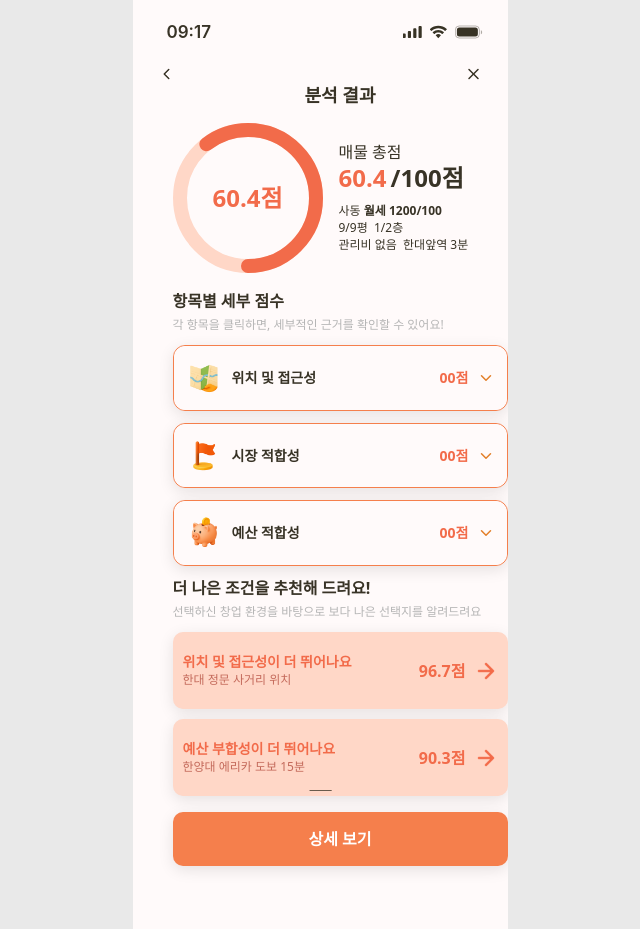
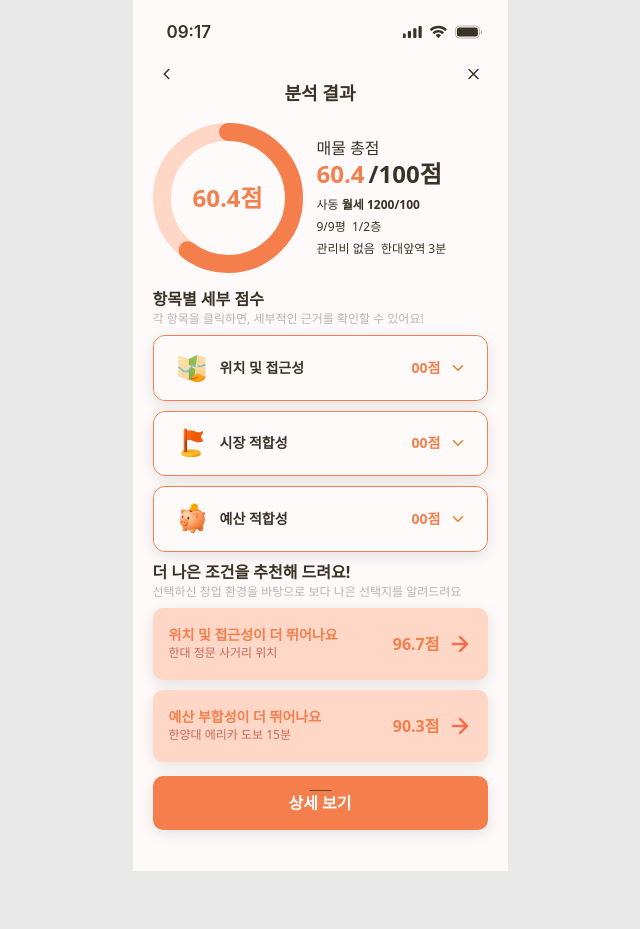
Before and after one commit to erica-likelion/team3-fe, a React (Vite) app: page /output in a window 1280 px wide. Shown: the whole page, without its empty margins (320-960 px from the left). After the commit the page ends 871 px from the top, so only its background shows below. Built offline with nearby package versions, Linux system fonts and the light colour scheme.

Commit message:
feat: OutputMainPage 수정

```diff
--- /dev/null
+++ b/src/components/ExitConfirmModal/index.ts
@@ -0,0 +1 @@
+export { default } from "./ExitConfirmModal";
--- a/src/pages/Output/OutputMainPage.module.scss
+++ b/src/pages/Output/OutputMainPage.module.scss
@@ -6,7 +6,7 @@
 
   --OR600: #f26b4a; /* Secondary/OR600 */
   --OR300: #ffd7c7; /* Secondary/OR300 */
-  --PRIMARYOR: #f57f4c; /* PRIMARY/OR (CTA) */
+  --PRIMARYOR: #f57f4c; /* PRIMARY/OR (CTA & 도넛 진행색) */
   --CR200: #fff2ec; /* 얇은 디바이더 */
 
   --card-shadow: 0 4px 15px rgba(0, 0, 0, 0.1);
@@ -15,39 +15,36 @@
 /* ===== 레이아웃 ===== */
 .root {
   position: relative;
-  width: calc(100% + 40px); /* 부모 20px 패딩 상쇄 */
-  margin-left: -20px;
-  margin-right: -20px;
-
+  margin-left: 20px;
   max-width: 375px;
   margin-inline: auto;
+  background: var(--NeutralWT);
 
-  background: var(--NeutralWT);
-  padding: 0 20px 20px;
   box-sizing: border-box;
 }
 
-/* ===== 페이지 타이틀 ===== */
+/* ===== 페이지 타이틀(탑바 중앙) ===== */
 .pageTitle {
   position: sticky;
   top: 0;
   height: 44px;
   display: grid;
   place-items: center;
-
+  margin: -10px 0 6px 0; /* 위로 4px 끌어올림 */
+  transform: translateY(-2px);
   margin: 0 0 6px 0;
   font: 600 18px/1 Pretendard, system-ui, -apple-system, sans-serif;
   color: var(--NeutralBK);
   background: transparent;
   z-index: 2;
-  pointer-events: none;
+  pointer-events: none; /* 좌우 아이콘과 나란히 보이되, 클릭 방해 X */
 }
 
 /* ===== 히어로 ===== */
 .hero {
   display: grid;
   grid-template-columns: 150px 1fr;
-  gap: 16px;
+  gap: 14px;
   align-items: center;
   padding: 0 0 6px;
 }
@@ -61,12 +58,6 @@
   height: 100%;
   display: block;
 }
-
-.donutProg {
-  transform-origin: 50% 50%;
-  transform: rotate(-90deg) scaleX(-1); /* ▼ 12시 시작 & 시계 방향 */
-}
-
 .donutCenter {
   position: absolute;
   inset: 0;
@@ -75,8 +66,8 @@
   pointer-events: none;
 }
 .donutScore {
-  font: 700 24px/1.1 Pretendard, system-ui, -apple-system, sans-serif; /* 24px */
-  color: var(--OR600);
+  font: 700 24px/1.1 Pretendard, system-ui, -apple-system, sans-serif;
+  color: var(--PRIMARYOR); /* 점수 텍스트도 메인 오렌지 */
 }
 
 .heroRight {
@@ -95,16 +86,16 @@
 }
 .heroScore {
   font: 700 24px/1 Pretendard, system-ui, -apple-system, sans-serif;
-  color: var(--OR600);
+  color: var(--PRIMARYOR);
 }
 .heroTotal {
   font: 700 24px/1 Pretendard, system-ui, -apple-system, sans-serif;
   color: var(--NeutralBK);
 }
 .heroMeta {
-  margin-top: 8px;
+  margin-top: 6px;
   display: grid;
-  gap: 3px;
+  gap: 8px; /* ▶ 요구: 라인 간격 8 */
   font: 400 12px/1.15 Pretendard, system-ui, -apple-system, sans-serif;
   color: var(--NeutralBK);
 }
@@ -117,7 +108,7 @@
 
 /* ===== 섹션 공통 ===== */
 .section {
-  margin-top: 14px;
+  margin-top: 12px; /* 컴팩트하게 조정 */
 }
 .sectionTitle {
   margin: 0;
@@ -125,15 +116,16 @@
   color: var(--NeutralBK);
 }
 .sectionDesc {
-  margin: 8px 0 12px;
-  font: 500 12px/1.35 Pretendard, system-ui, -apple-system, sans-serif;
+  margin: 6px 0 10px;
+  font: 500 12px/1 Pretendard, system-ui, -apple-system, sans-serif;
+  letter-spacing: 0;
   color: var(--GR400);
 }
 
 /* ===== 아코디언 ===== */
 .accList {
   display: grid;
-  gap: 12px;
+  gap: 10px; /* 컴팩트 */
 }
 
 .acc {
@@ -149,7 +141,7 @@
   align-items: center;
   justify-content: space-between;
   gap: 10px;
-  padding: 13.8px 12px;
+  padding: 13.8px 20px; /* ▶ 좌우 내부 여백 20 유지 */
   background: var(--NeutralWT);
   border: 0;
   border-radius: 12px;
@@ -177,7 +169,7 @@
 }
 .accPoint {
   font: 600 14px/1 Pretendard, system-ui, -apple-system, sans-serif;
-  color: var(--OR600);
+  color: var(--PRIMARYOR);
 }
 .chev {
   width: 18px;
@@ -191,7 +183,7 @@
 }
 
 .accBody {
-  padding: 0 12px 12px 12px;
+  padding: 0 20px 14px 20px; /* 본문도 좌우 20 */
 }
 .accDivider {
   display: block;
@@ -204,10 +196,10 @@
   padding: 0;
   border: 0;
   font: 500 12px/1.45 Pretendard, system-ui, -apple-system, sans-serif;
-  color: #4a3b35; /* Secondary/BW800 */
+  color: #4a3b35;
 }
 
-/* ===== 추천 카드  ===== */
+/* ===== 추천 카드 ===== */
 .recoList {
   display: grid;
   gap: 10px;
@@ -218,8 +210,8 @@
   align-items: center;
   justify-content: space-between;
   width: 100%;
-  height: 77px;
-  padding: 10px;
+  height: 72px; /* 살짝 낮춰서 1스크린 내 배치 */
+  padding: 12px 16px; /* 내부 여백 */
   border-radius: 10px;
   background: var(--OR300);
   border: 0;
@@ -233,7 +225,7 @@
 }
 .recoTitle {
   font: 700 14px/1 Pretendard, system-ui, -apple-system, sans-serif;
-  color: var(--OR600);
+  color: var(--PRIMARYOR);
 }
 .recoSub {
   font: 500 12px/1.1 Pretendard, system-ui, -apple-system, sans-serif;
@@ -246,7 +238,7 @@
 }
 .recoScore {
   font: 700 16px/1 Pretendard, system-ui, -apple-system, sans-serif;
-  color: var(--OR600);
+  color: var(--PRIMARYOR);
 }
 .recoArrow {
   width: 24px;
@@ -256,7 +248,7 @@
 
 /* ===== CTA ===== */
 .ctaWrap {
-  padding: 16px 0 24px;
+  padding: 14px 0 22px;
   display: grid;
   place-items: center;
 }
@@ -271,3 +263,54 @@
   box-shadow: var(--card-shadow);
   cursor: pointer;
 }
+
+/* ===== 모달 ===== */
+.modalOverlay {
+  position: fixed;
+  inset: 0;
+  background: rgba(0, 0, 0, 0.35);
+  z-index: 50;
+}
+.modalBox {
+  position: fixed;
+  left: 50%;
+  top: 50%;
+  transform: translate(-50%, -50%);
+  width: min(320px, calc(100vw - 40px));
+  background: #fff;
+  border-radius: 12px;
+  box-shadow: var(--card-shadow);
+  padding: 20px;
+  z-index: 51;
+}
+.modalTitle {
+  font: 700 16px/1 Pretendard, system-ui, -apple-system, sans-serif;
+  margin-bottom: 10px;
+}
+.modalText {
+  font: 500 14px/1.4 Pretendard, system-ui, -apple-system, sans-serif;
+  color: var(--NeutralBK);
+  margin-bottom: 16px;
+}
+.modalActions {
+  display: flex;
+  gap: 8px;
+  justify-content: flex-end;
+}
+.modalBtn {
+  height: 40px;
+  padding: 0 14px;
+  border-radius: 8px;
+  font: 700 14px/1 Pretendard, system-ui, -apple-system, sans-serif;
+  cursor: pointer;
+}
+.modalOutline {
+  background: #fff;
+  border: 1px solid var(--PRIMARYOR);
+  color: var(--PRIMARYOR);
+}
+.modalPrimary {
+  background: var(--PRIMARYOR);
+  border: 0;
+  color: #fff;
+}
--- a/src/pages/Output/OutputMainPage.tsx
+++ b/src/pages/Output/OutputMainPage.tsx
@@ -1,17 +1,18 @@
-import { useState } from "react";
+// src/pages/Output/OutputMainPage.tsx
+import { useEffect, useMemo, useState } from "react";
+import { useNavigate } from "react-router-dom";
 import s from "./OutputMainPage.module.scss";
 
 import ChevronDown from "../../assets/ui/chevron-down.svg";
+import ArrowRight from "../../assets/ui/arrow-right 2.png";
 
 // 3D 아이콘
 import IconBudget from "../../assets/ui/Budget.png";
 import IconLocation from "../../assets/ui/Location.png";
 import IconTarget from "../../assets/ui/Target.png";
 
-// 추천카드 화살표(색 적용된 버전)
-import ArrowRight from "../../assets/ui/arrow-right 2.png";
+import OutputExitConfirmModal from "../../components/ExitConfirmModal/OutputExitConfirmModal";
 
-/* ===== 작은 컴포넌트: 원형 점수 그래프 ===== */
 function ScoreDonut({
   score = 60.4,
   size = 150,
@@ -20,20 +21,15 @@ function ScoreDonut({
   size?: number;
 }) {
   const pct = Math.max(0, Math.min(100, score));
-  const stroke = 14;
+  const stroke = 18; // ▶ 요구: 도넛 두께 굵게
   const r = (size - stroke) / 2;
   const c = 2 * Math.PI * r;
-  const offset = c * (1 - pct / 100);
+  const filled = (pct / 100) * c;
 
   return (
     <div className={s.donutWrap} style={{ width: size, height: size }}>
-      <svg
-        className={s.donutSvg}
-        width={size}
-        height={size}
-        viewBox={`0 0 ${size} ${size}`}
-      >
-        {/* 트랙 */}
+      <svg className={s.donutSvg} width={size} height={size}>
+        {/* 트랙 (배경: Secondary/OR300) */}
         <circle
           cx={size / 2}
           cy={size / 2}
@@ -42,19 +38,20 @@ function ScoreDonut({
           strokeWidth={stroke}
           fill="none"
           strokeLinecap="round"
+          transform={`rotate(-90 ${size / 2} ${size / 2})`}
         />
-        {/* 프로그레스 (12시 시작 + 시계 방향) */}
+        {/* 프로그레스 (PRIMARY/OR, 12시 시작·시계방향) */}
         <circle
-          className={s.donutProg}
           cx={size / 2}
           cy={size / 2}
           r={r}
-          stroke="var(--OR600)"
+          stroke="var(--PRIMARYOR)"
           strokeWidth={stroke}
           fill="none"
           strokeLinecap="round"
-          strokeDasharray={c}
-          strokeDashoffset={offset}
+          strokeDasharray={`${filled} ${c}`}
+          strokeDashoffset={0}
+          transform={`rotate(-90 ${size / 2} ${size / 2})`}
         />
       </svg>
       <div className={s.donutCenter}>
@@ -64,11 +61,13 @@ function ScoreDonut({
   );
 }
 
-/* ===== 아코디언 아이템 ===== */
+/* ------------------------------ */
+/* 아코디언 아이템 (기본: 닫힘)   */
+/* ------------------------------ */
 type AccordionProps = {
   icon: string;
   title: string;
-  scoreText: string; // “00점”
+  scoreText: string;
   body: string;
   defaultOpen?: boolean;
 };
@@ -77,7 +76,7 @@ function AccordionItem({
   title,
   scoreText,
   body,
-  defaultOpen = false, // ✅ 기본은 닫힘
+  defaultOpen = false,
 }: AccordionProps) {
   const [open, setOpen] = useState(!!defaultOpen);
   return (
@@ -107,7 +106,9 @@ function AccordionItem({
   );
 }
 
-/* ===== 추천 카드 ===== */
+/* ------------------------------ */
+/* 추천 카드                       */
+/* ------------------------------ */
 function RecoItem({
   title,
   subtitle,
@@ -131,42 +132,76 @@ function RecoItem({
   );
 }
 
-/* ===== 페이지 본문 ===== */
+/* ------------------------------ */
+/* 페이지                          */
+/* ------------------------------ */
 export default function OutputMainPage() {
+  const navigate = useNavigate();
+
+  // X(닫기) 모달
+  const [showExit, setShowExit] = useState(false);
+  const openExit = () => setShowExit(true);
+  const closeExit = () => setShowExit(false);
+  const goHome = () => {
+    setShowExit(false);
+    navigate("/");
+  };
+
+  // ✅ 탑바 X 클릭을 "항상" 가로채서 모달을 띄운다 (캡처 단계)
+  useEffect(() => {
+    const selector =
+      '.topbar-x, [data-role="topbar-close"], [aria-label="닫기"], [aria-label="Close"]';
+
+    const onCaptureClick = (e: Event) => {
+      const t = e.target as HTMLElement | null;
+      if (t && t.closest(selector)) {
+        e.preventDefault();
+        e.stopPropagation();
+        setShowExit(true);
+      }
+    };
+
+    document.addEventListener("click", onCaptureClick, true);
+    return () => {
+      document.removeEventListener("click", onCaptureClick, true);
+    };
+  }, []);
+
+  // 상단 타이틀(탑바 중앙)
+  const pageTitle = useMemo(() => "분석 결과", []);
+
   return (
     <main className={s.root} aria-label="분석 결과">
-      {/* 상단 타이틀(탑바 중앙 정렬) */}
-      <h1 className={s.pageTitle}>분석 결과</h1>
+      {/* 탑바 중앙 타이틀 */}
+      <h1 className={s.pageTitle}>{pageTitle}</h1>
 
       {/* 히어로: 그래프 + 요약 */}
       <section className={s.hero}>
         <ScoreDonut score={60.4} />
-
         <div className={s.heroRight}>
           <div className={s.heroCaption}>매물 총점</div>
           <div className={s.heroScoreRow}>
             <span className={s.heroScore}>60.4</span>
             <span className={s.heroTotal}>/100점</span>
           </div>
-
           <div className={s.heroMeta}>
             <div>
               <span className={s.metaLabel}>사동</span> <b>월세 1200/100</b>
             </div>
-            <div className={s.metaLine}>{"9/9평  1/2층"}</div>
-            <div className={s.metaLine}>{"관리비 없음  한대앞역 3분"}</div>
+            <div className={s.metaLine}>9/9평&nbsp;&nbsp;1/2층</div>
+            <div className={s.metaLine}>
+              관리비 없음&nbsp;&nbsp;한대앞역 3분
+            </div>
           </div>
         </div>
       </section>
 
-      {/* 섹션 제목 */}
+      {/* 섹션: 항목별 세부 점수 */}
       <section className={s.section}>
         <h2 className={s.sectionTitle}>항목별 세부 점수</h2>
         <p className={s.sectionDesc}>
           각 항목을 클릭하면, 세부적인 근거를 확인할 수 있어요!
         </p>
-
-        {/* 아코디언 리스트 (기본 모두 닫힘) */}
         <div className={s.accList}>
           <AccordionItem
             icon={IconLocation}
@@ -189,14 +224,12 @@ export default function OutputMainPage() {
         </div>
       </section>
 
-      {/* 추천 헤드 */}
+      {/* 섹션: 추천 */}
       <section className={s.section}>
         <h2 className={s.sectionTitle}>더 나은 조건을 추천해 드려요!</h2>
         <p className={s.sectionDesc}>
           선택하신 창업 환경을 바탕으로 보다 나은 선택지를 알려드려요
         </p>
-
-        {/* 추천 카드 — 두 개 모두 한 화면에 보이도록 높이/간격 튜닝 */}
         <div className={s.recoList}>
           <RecoItem
             title="위치 및 접근성이 더 뛰어나요"
@@ -211,10 +244,49 @@ export default function OutputMainPage() {
         </div>
       </section>
 
-      {/* 하단 CTA (스크롤해야 나타남) */}
+      {/* 하단 CTA(스크롤 시 노출) */}
       <div className={s.ctaWrap}>
         <button className={s.cta}>상세 보기</button>
       </div>
+
+      {showExit && (
+        <>
+          <div className={s.modalOverlay} />
+          <div
+            className={s.modalBox}
+            role="dialog"
+            aria-modal="true"
+            aria-labelledby="exitTitle"
+          >
+            <div id="exitTitle" className={s.modalTitle}>
+              알림
+            </div>
+
+            <div className={s.modalText}>
+              <span>분석 결과 열람을 중단하고</span>
+              <br />
+              <span>홈 화면으로 이동하시겠어요?</span>
+            </div>
+
+            <div className={s.modalActions}>
+              <button
+                className={`${s.modalBtn} ${s.modalOutline}`}
+                onClick={goHome}
+                type="button"
+              >
+                이동하기
+              </button>
+              <button
+                className={`${s.modalBtn} ${s.modalPrimary}`}
+                onClick={closeExit}
+                type="button"
+              >
+                머무르기
+              </button>
+            </div>
+          </div>
+        </>
+      )}
     </main>
   );
 }
```
Also changed, not shown: src/components/ExitConfirmModal/ExitConfirmModal.tsx (added, +59 -0 lines), src/components/ExitConfirmModal/OutputExitConfirmModal.tsx (renamed from src/components/ExitConfirmModal.tsx, +7 -4 lines), src/pages/SelectConditions/SelectConditions.module.scss (+8 -9 lines), src/types/global.d.ts (added, +12 -0 lines), src/components/ExitConfirmModal/ExitConfirmModal.module.scss (renamed from src/components/ExitConfirmModal.module.scss).
